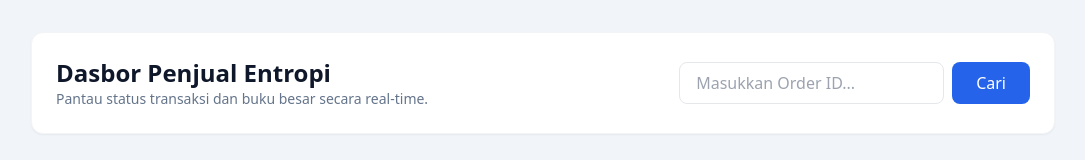
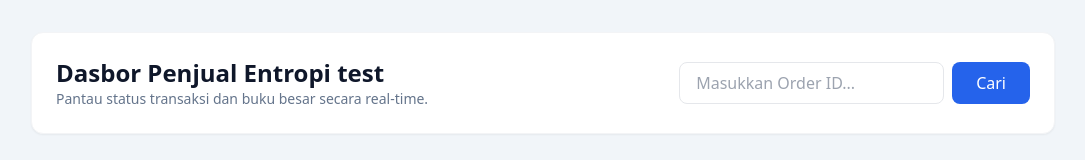
Before and after one commit to asrofinexq/entropi-test, a Next.js app: page / in a window 1280 px wide. Shown: the top 160 px of the page, without its empty margins (97-1182 px from the left). Built offline with nearby package versions, Linux system fonts and the light colour scheme.

Commit message:
fix vercel

```diff
--- a/src/app/page.tsx
+++ b/src/app/page.tsx
@@ -46,7 +46,7 @@ export default function Dashboard() {
         {/* Header & Fitur Pencarian */}
         <div className="flex flex-col md:flex-row justify-between items-start md:items-center gap-4 bg-white p-6 rounded-xl shadow-sm border border-gray-100">
           <div>
-            <h1 className="text-2xl font-extrabold text-slate-900">Dasbor Penjual Entropi</h1>
+            <h1 className="text-2xl font-extrabold text-slate-900">Dasbor Penjual Entropi test</h1>
             <p className="text-sm text-slate-500">Pantau status transaksi dan buku besar secara real-time.</p>
           </div>
 
```
